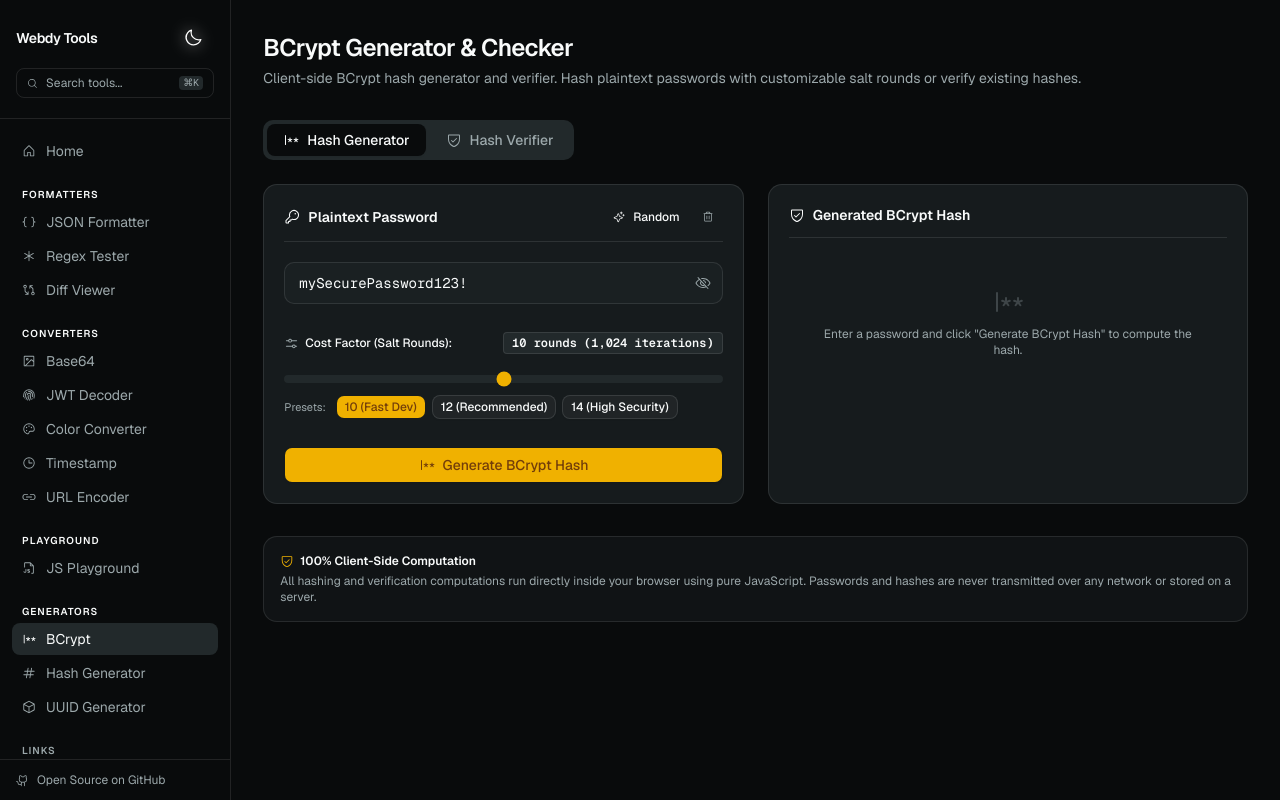
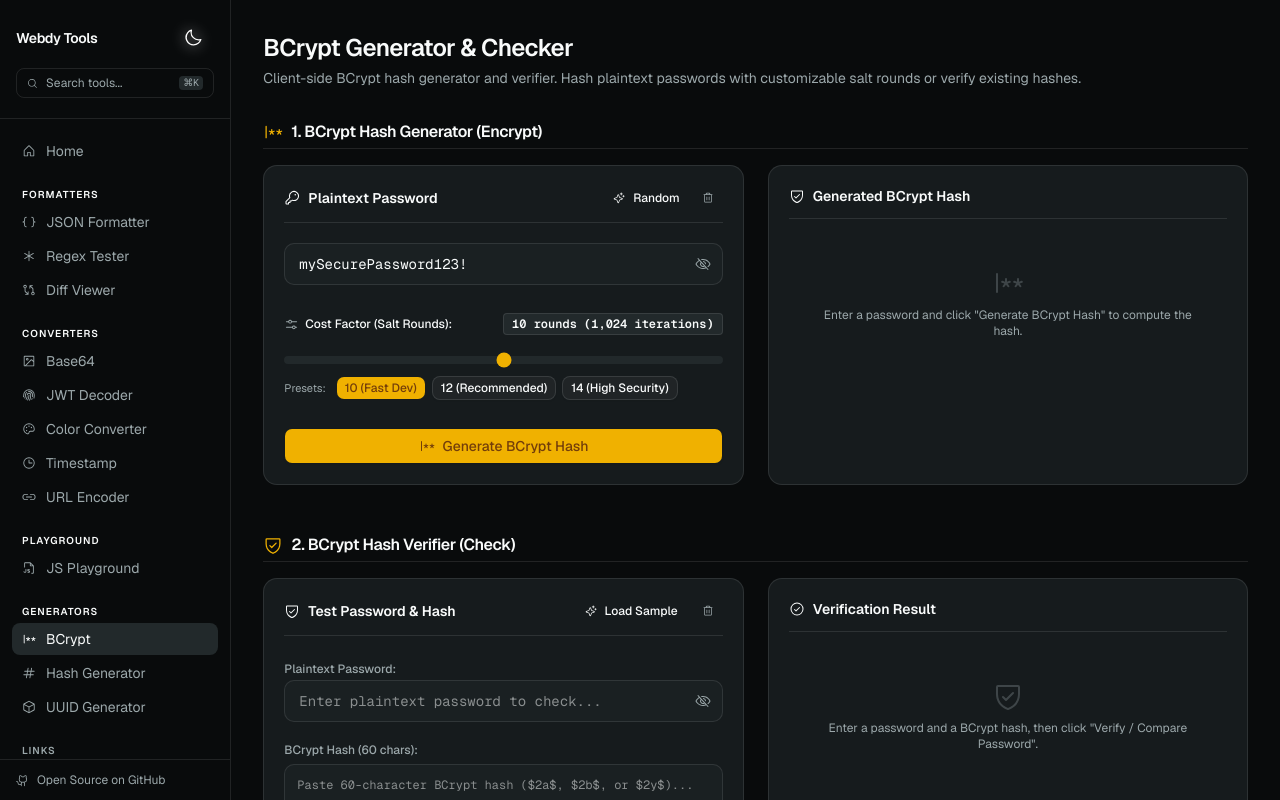
Before and after one commit to dylan-calle/webdy-tools, a Next.js app: page /tools/bcrypt in a window 1280 px wide. Shown: the top 800 px of the page. Built offline with nearby package versions, Linux system fonts and the light colour scheme; what tailwind-animations would draw is missing.

Commit message:
refactor(bcrypt): stack generator and verifier sections vertically instead of tabs

```diff
--- a/app/tools/bcrypt/page.tsx
+++ b/app/tools/bcrypt/page.tsx
@@ -11,7 +11,7 @@ import {
   EyeSlashIcon,
   SparkleIcon,
   ArrowsClockwiseIcon,
-  ArrowRightIcon,
+  ArrowDownIcon,
   TrashIcon,
   KeyIcon,
   TimerIcon,
@@ -30,11 +30,7 @@ import {
   type BcryptHashInfo,
 } from "@/lib/bcrypt-utils";
 
-type ActiveTab = "generate" | "verify";
-
 export default function BcryptPage() {
-  const [activeTab, setActiveTab] = useState<ActiveTab>("generate");
-
   // Generator State
   const [genPassword, setGenPassword] = useState("mySecurePassword123!");
   const [showGenPassword, setShowGenPassword] = useState(true);
@@ -64,7 +60,6 @@ export default function BcryptPage() {
     setIsGenerating(true);
     setGenElapsedMs(null);
 
-    // Yield to the event loop so the loading spinner appears
     setTimeout(async () => {
       try {
         const { hash, elapsedMs, info } = await hashPassword(genPassword, rounds);
@@ -105,13 +100,13 @@ export default function BcryptPage() {
     }, 20);
   };
 
-  // Quick Action: Send generated credentials to the Verifier tab
+  // Quick Action: Send generated credentials down to the Verifier section
   const handleSendToVerifier = () => {
     if (!genHash) return;
     setVerifyPasswordInput(genPassword);
     setVerifyHashInput(genHash);
     setVerifyResult(null);
-    setActiveTab("verify");
+    document.getElementById("bcrypt-verifier-section")?.scrollIntoView({ behavior: "smooth" });
   };
 
   // Quick Action: Load Sample into Verifier
@@ -126,37 +121,16 @@ export default function BcryptPage() {
       title="BCrypt Generator & Checker"
       description="Client-side BCrypt hash generator and verifier. Hash plaintext passwords with customizable salt rounds or verify existing hashes."
     >
-      {/* Tab Switcher */}
-      <div className="flex items-center gap-1 p-1 bg-muted rounded-lg w-fit mb-6">
-        <button
-          onClick={() => setActiveTab("generate")}
-          className={`px-4 py-1.5 rounded-md text-sm font-medium transition-all flex items-center gap-2 cursor-pointer ${
-            activeTab === "generate"
-              ? "bg-background text-foreground shadow-xs"
-              : "text-muted-foreground hover:text-foreground"
-          }`}
-        >
-          <PasswordIcon size={16} />
-          Hash Generator
-        </button>
-        <button
-          onClick={() => setActiveTab("verify")}
-          className={`px-4 py-1.5 rounded-md text-sm font-medium transition-all flex items-center gap-2 cursor-pointer ${
-            activeTab === "verify"
-              ? "bg-background text-foreground shadow-xs"
-              : "text-muted-foreground hover:text-foreground"
-          }`}
-        >
-          <ShieldCheckIcon size={16} />
-          Hash Verifier
-        </button>
+      <div className="space-y-10">
+        {/* ======================================================== */}
+        {/* SECTION 1: HASH GENERATOR (ENCRYPT)                      */}
+        {/* ======================================================== */}
+        <section className="space-y-4">
+          <div className="flex items-center gap-2 pb-1 border-b border-border">
+            <PasswordIcon size={20} className="text-primary" />
+            <h2 className="text-base font-semibold tracking-tight">1. BCrypt Hash Generator (Encrypt)</h2>
           </div>
 
-      {/* ======================================================== */}
-      {/* TAB 1: GENERATE HASH                                     */}
-      {/* ======================================================== */}
-      {activeTab === "generate" && (
-        <div className="space-y-6">
           <div className="grid grid-cols-1 lg:grid-cols-2 gap-6">
             {/* Left Column: Password & Rounds Configuration */}
             <div className="bg-card text-card-foreground border border-border rounded-xl p-5 space-y-5">
@@ -361,22 +335,25 @@ export default function BcryptPage() {
                   <Button
                     variant="outline"
                     onClick={handleSendToVerifier}
-                    className="w-full gap-2 text-xs"
+                    className="w-full gap-2 text-xs cursor-pointer"
                   >
-                    Test this in Hash Verifier <ArrowRightIcon size={14} />
+                    <ArrowDownIcon size={14} /> Send to Verifier Below
                   </Button>
                 </div>
               )}
             </div>
           </div>
-        </div>
-      )}
+        </section>
 
         {/* ======================================================== */}
-      {/* TAB 2: VERIFY / CHECK HASH                               */}
+        {/* SECTION 2: HASH VERIFIER (CHECK)                         */}
         {/* ======================================================== */}
-      {activeTab === "verify" && (
-        <div className="space-y-6">
+        <section id="bcrypt-verifier-section" className="space-y-4 pt-2">
+          <div className="flex items-center gap-2 pb-1 border-b border-border">
+            <ShieldCheckIcon size={20} className="text-primary" />
+            <h2 className="text-base font-semibold tracking-tight">2. BCrypt Hash Verifier (Check)</h2>
+          </div>
+
           <div className="grid grid-cols-1 lg:grid-cols-2 gap-6">
             {/* Left Column: Verification Inputs */}
             <div className="bg-card text-card-foreground border border-border rounded-xl p-5 space-y-5">
@@ -466,7 +443,7 @@ export default function BcryptPage() {
                 variant="default"
                 onClick={handleVerify}
                 disabled={!verifyHashInput.trim() || isVerifying}
-                className="w-full gap-2 shadow-xs"
+                className="w-full gap-2 shadow-xs cursor-pointer"
               >
                 {isVerifying ? (
                   <>
@@ -572,11 +549,10 @@ export default function BcryptPage() {
               </div>
             </div>
           </div>
-        </div>
-      )}
+        </section>
 
         {/* Security & Client-Side Privacy Note */}
-      <div className="mt-8 p-4 bg-muted/30 border border-border rounded-xl text-xs text-muted-foreground space-y-1">
+        <div className="p-4 bg-muted/30 border border-border rounded-xl text-xs text-muted-foreground space-y-1">
           <div className="font-semibold text-foreground flex items-center gap-1.5">
             <ShieldCheckIcon size={14} className="text-primary" /> 100% Client-Side Computation
           </div>
@@ -585,6 +561,7 @@ export default function BcryptPage() {
             JavaScript. Passwords and hashes are never transmitted over any network or stored on a server.
           </p>
         </div>
+      </div>
     </ToolLayout>
   );
 }
```
Lines whose indentation alone changed are shown as unchanged.
